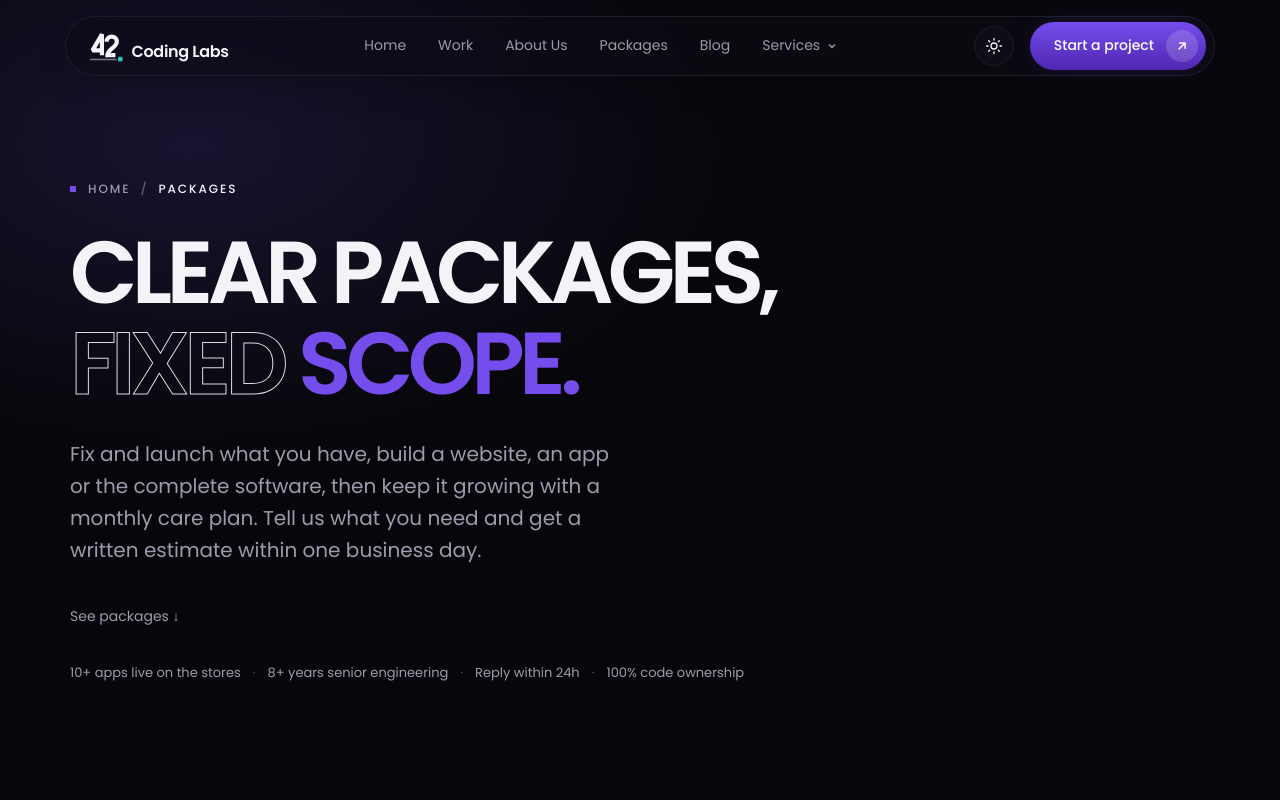
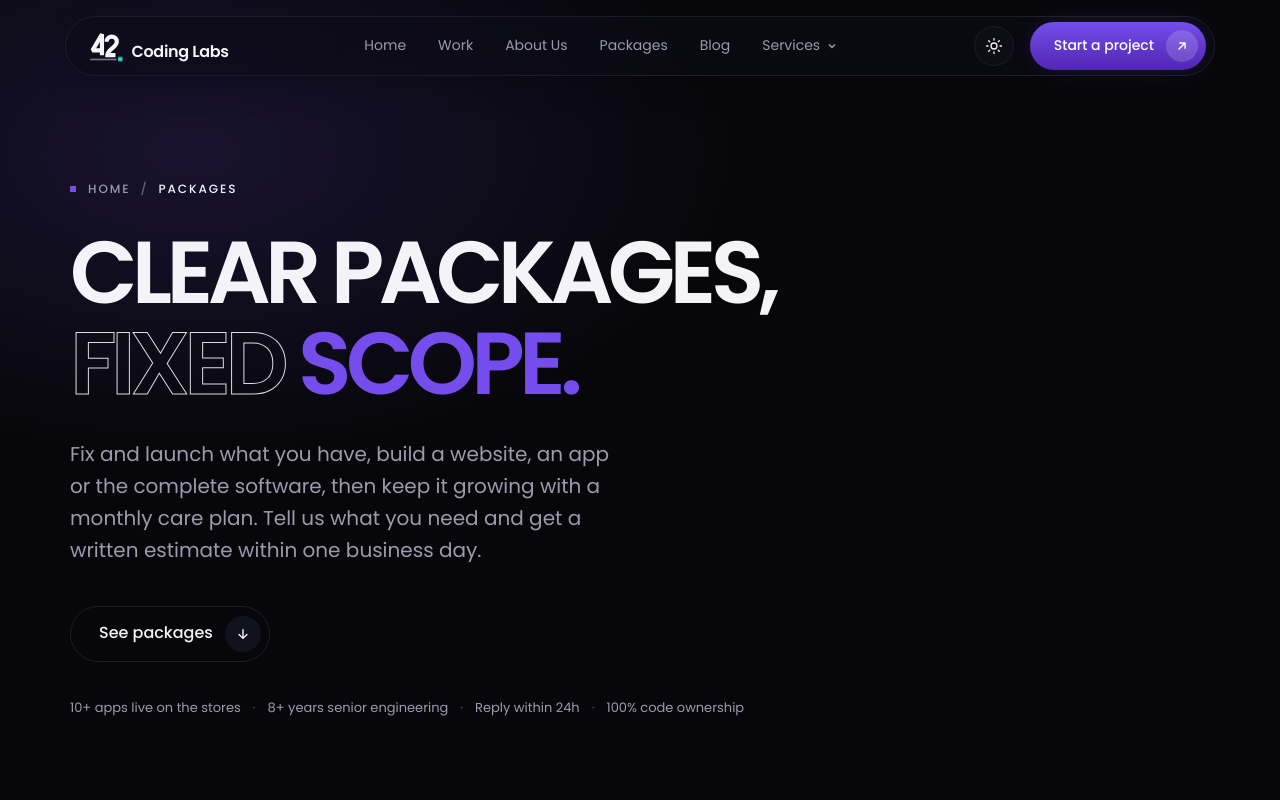
Before and after one commit to Prajwalkc/42codinglabs, a Next.js app: page /pricing in a window 1280 px wide. Shown: the top 800 px of the page. Built offline with nearby package versions, Linux system fonts and the light colour scheme.

Commit message:
Make "See packages" a real outlined button with a down-arrow chip
Co-Authored-By: Claude Opus 5.5 <noreply@anthropic.com>

```diff
--- a/app/globals.css
+++ b/app/globals.css
@@ -569,6 +569,8 @@ a.work-status:hover{color:var(--fg);border-color:rgba(117,77,236,.5)}
 .pkg ul{list-style:none;padding:0;margin:20px 0 0;display:grid;gap:10px}
 .pkg li{position:relative;padding-left:22px;font-size:14px;line-height:1.55}
 .pkg li::before{content:"";position:absolute;left:2px;top:.42em;width:10px;height:6px;border-left:1.5px solid var(--brand);border-bottom:1.5px solid var(--brand);rotate:-45deg}
+.jump-btn:hover .chip{transform:translateY(3px)}
+#packages{scroll-margin-top:24px}
 .wa-btn .wa-chip{background:#25D366;color:#fff;box-shadow:0 6px 16px -6px rgba(37,211,102,.7)}
 .wa-btn .wa-chip svg{width:18px;height:18px}
 .wa-btn:hover{border-color:rgba(37,211,102,.55)}
--- a/app/pricing/page.tsx
+++ b/app/pricing/page.tsx
@@ -37,8 +37,13 @@ export default function PricingPage() {
           // No call/WhatsApp buttons up here: every card has its own "Ask for a quote", and the page
           // ends with both. A small jump link gets people to the packages sooner, on phones especially.
           <div className="ctas">
-            <a className="text-link" href="#packages">
-              See packages ↓
+            <a className="btn btn-ghost btn-lg jump-btn" href="#packages">
+              See packages
+              <span className="chip">
+                <svg viewBox="0 0 16 16" aria-hidden="true">
+                  <path d="M8 3v10M3.5 8.5L8 13l4.5-4.5" fill="none" stroke="currentColor" strokeWidth="1.6" strokeLinecap="round" strokeLinejoin="round" />
+                </svg>
+              </span>
             </a>
           </div>
         }
```
